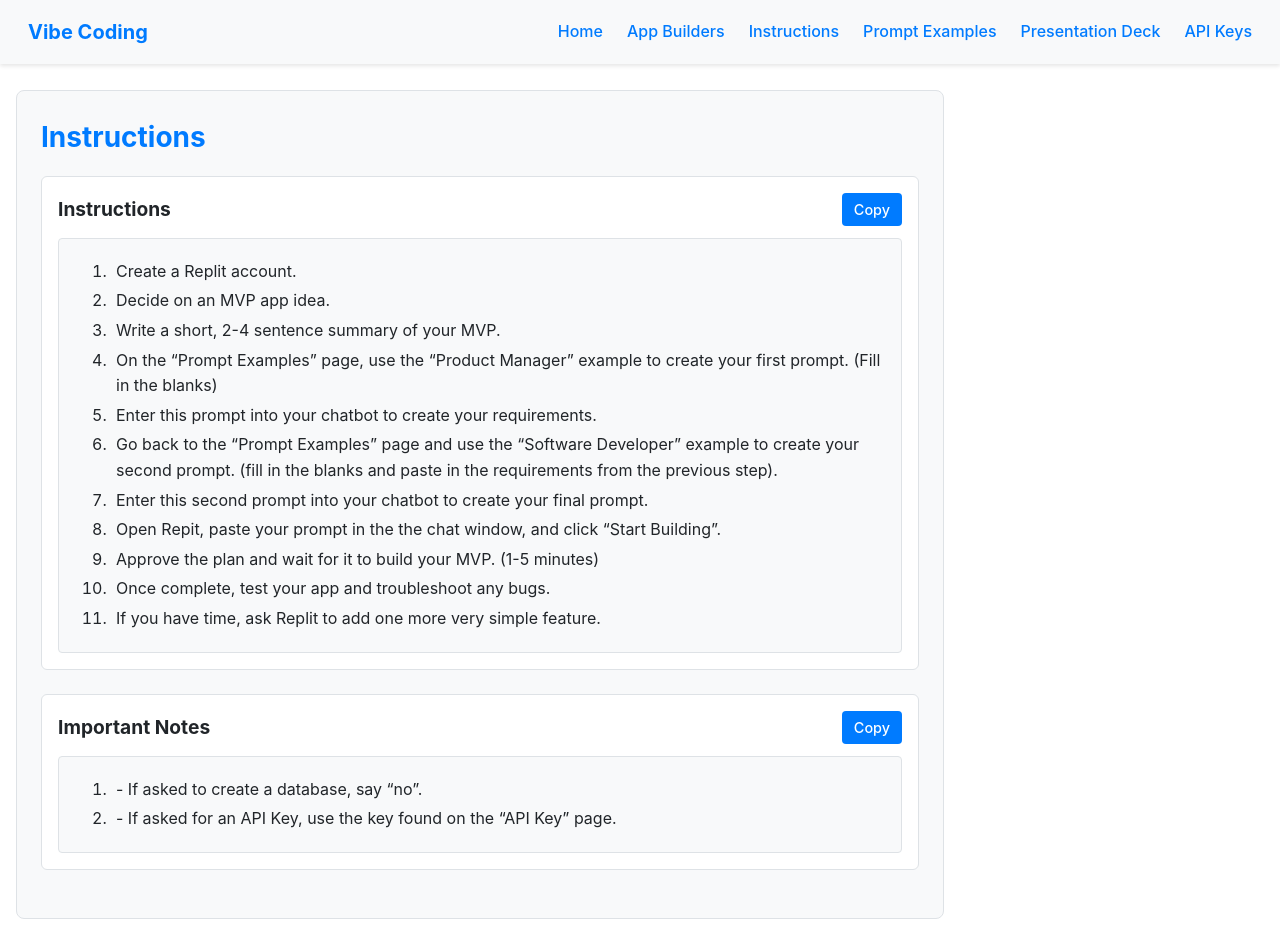
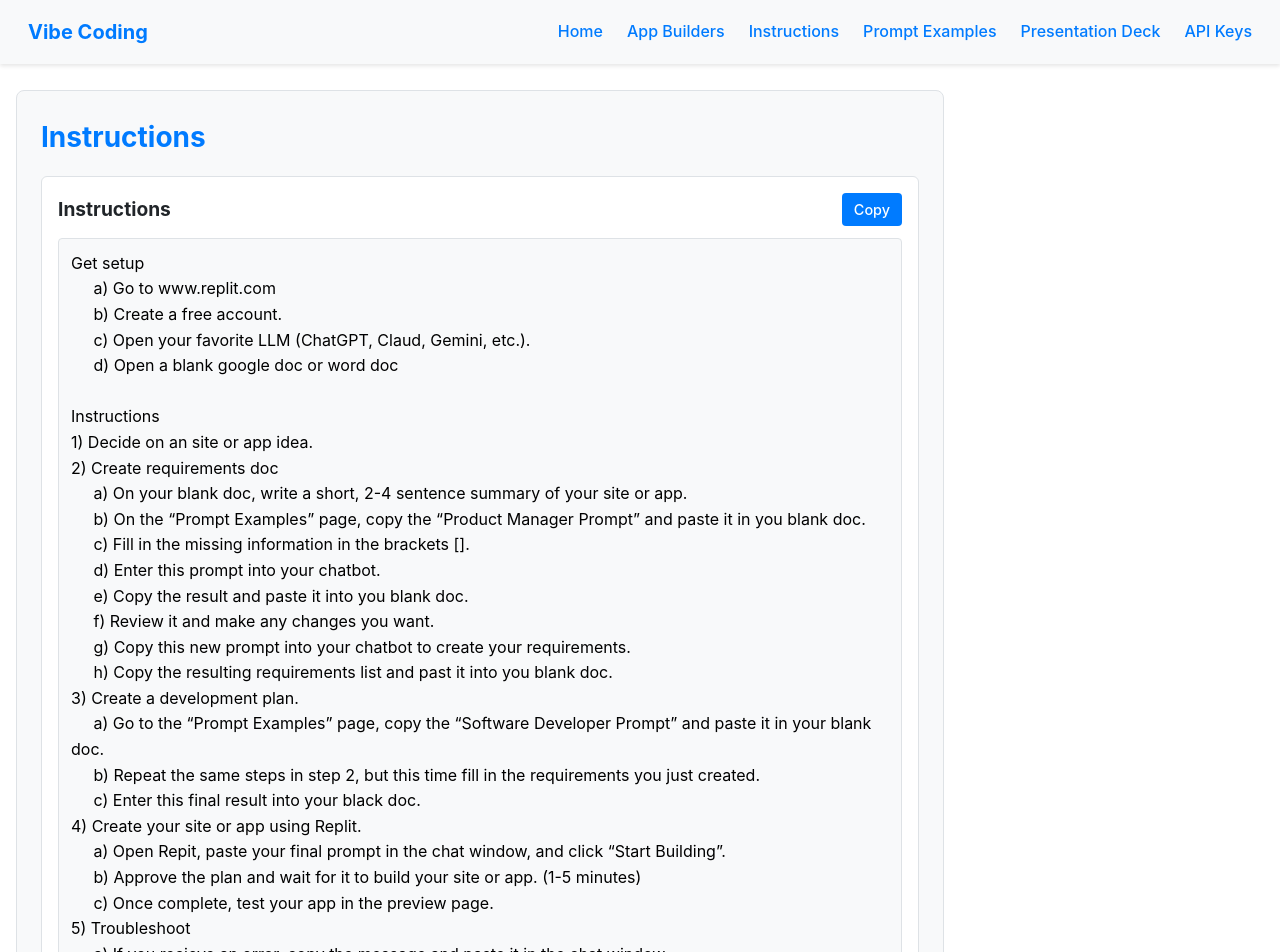
Before and after one commit to brandonup/vibe-coding, a React (Vite) app: page /instructions in a window 1280 px wide. Shown: the top 952 px of the page. Built offline with nearby package versions, Linux system fonts and the light colour scheme.

Commit message:
Updated instuctions

```diff
--- a/src/content.json
+++ b/src/content.json
@@ -1,6 +1,6 @@
 {
   "home": {
-    "welcomeText": "Vibe Coding: Building an MVP using Low-Code AI App Builders",
+    "welcomeText": "Vibe Coding: Building Site and Apps using Low-Code AI App Builders",
     "description": "A hands-on workshop to help you quickly build and deploy AI-powered applications without extensive coding."
   },
   "apiKeys": [
@@ -14,13 +14,73 @@
     {
       "id": "system-prompt-1",
       "label": "Product Manager Prompt",
-      "content": "You are a highly experienced Prompt Engineer. Please improve my prompt below.\n\nPrompt:\nRole: You are a highly experienced Product Manager.\nGoal: Create an MVP that helps us learn [Anticipated Learning]\nTask: Using the MVP description below, create a set of requirements my coding assistant can use to create this app. Keep the app as simple as possible while still achieving our goal. \n\nMVP description: \n[A short description of the site including functionality, fields, and any other requirements]"
+      "content": "You are a highly experienced Prompt Engineer. Please improve my prompt below.\n\nPrompt:\nRole: You are a highly experienced Product Manager.\nGoal: Create a simple and functional site or web app.  \nTask: Using the description below, create a set of requirements my coding assistant can use to create this web app. Keep the app as simple as possible while still achieving our goal. \n\nDescription: \n[A short description of the site including functionality, fields, and any other requirements]"
     },
     {
       "id": "system-prompt-2",
       "label": "Software Developer Prompt",
-      "content": "You are a highly experienced Prompt Engineer. Please improve my prompt below.\n\nPrompt:\nRole: You are a highly experienced Software Developer\nGoal: Create an MVP that helps us learn [Anticipated Learning].\nTask: Create an app that meets the requirements below.  Keep the app as simple as possible while still achieving our goal. \n\nRequirements:\n[Paste requirements here]"
+      "content": "You are a highly experienced Prompt Engineer. Please improve my prompt below.\n\nPrompt:\nRole: You are a highly experienced Software Developer\nGoal: Create a simple and functional site or web app.\nTask: Create a web app that meets the requirements below.  Keep the app as simple as possible while still achieving our goal. \n\nRequirements:\n[Paste requirements here]"
     }
   ],
-  "deckUrl": "https://docs.google.com/presentation/d/1gn1H3rhVuBeyXEBSXtyakJQ27y8YCnI9zAheyVt7cE0/edit?usp=sharing"
+  "deckUrl": "https://docs.google.com/presentation/d/1ERS1h2rPKux4oOpTuCKhk0n0m5Luyryw9ar1ZnIoTak/edit?usp=sharing",
+  "instructionsPage": {
+    "title": "Instructions",
+    "instructions": [
+      "Get setup",
+      "     a) Go to www.replit.com",
+      "     b) Create a free account.",
+      "     c) Open your favorite LLM (ChatGPT, Claud, Gemini, etc.).",
+      "     d) Open a blank google doc or word doc",
+      "  ",
+    "Instructions",
+      "1) Decide on an site or app idea.",
+      "2) Create requirements doc",
+      "     a) On your blank doc, write a short, 2-4 sentence summary of your site or app.",
+      "     b) On the “Prompt Examples” page, copy the “Product Manager Prompt” and paste it in you blank doc.",
+      "     c) Fill in the missing information in the brackets [].",
+      "     d) Enter this prompt into your chatbot.",
+      "     e) Copy the result and paste it into you blank doc.",
+      "     f) Review it and make any changes you want.",
+      "     g) Copy this new prompt into your chatbot to create your requirements.",
+      "     h) Copy the resulting requirements list and past it into you blank doc.",
+      "3) Create a development plan.",
+      "     a) Go to the “Prompt Examples” page, copy the “Software Developer Prompt” and paste it in your blank doc.",
+      "     b) Repeat the same steps in step 2, but this time fill in the requirements you just created.",
+      "     c) Enter this final result into your black doc.",
+      "4) Create your site or app using Replit.",
+      "     a) Open Repit, paste your final prompt in the chat window, and click “Start Building”.",
+      "     b) Approve the plan and wait for it to build your site or app. (1-5 minutes)",
+      "     c) Once complete, test your app in the preview page.",
+      "5) Troubleshoot",
+      "     a) If you recieve an error, copy the message and paste it in the chat window.",
+      "     b) Repeat this process untill the issue is fixed."
+
+    ],
+    "notes": [
+      "- If asked to create a database, say “no”.",
+      "- If asked for an API Key, use the key found on the “API Key” page."
+    ]
+  },
+  "appBuildersPage": {
+    "title": "App Builders",
+    "introText": "Here are some useful AI App Builders:",
+    "builders": [
+      {
+        "name": "Replit",
+        "url": "https://replit.com/"
+      },
+      {
+        "name": "Lovable",
+        "url": "https://lovable.dev/"
+      },
+      {
+        "name": "Bolt",
+        "url": "https://bolt.new/"
+      },
+      {
+        "name": "Curser",
+        "url": "https://www.cursor.com/en"
+      }
+    ]
+  }
 }
--- a/src/pages/AppBuilders.jsx
+++ b/src/pages/AppBuilders.jsx
@@ -1,20 +1,20 @@
 import Section from '../components/Section';
+import contentData from '../content.json';
 
 const AppBuilders = () => {
+  const { title, introText, builders } = contentData.appBuildersPage;
+
   return (
-    <Section title="App Builders">
-      <p>Here are some useful AI App Builders:</p>
+    <Section title={title}>
+      <p>{introText}</p>
       <ul>
-        <li>
-          <a href="https://replit.com/" target="_blank" rel="noopener noreferrer">
-            Replit
-          </a>
-        </li>
-        <li>
-          <a href="https://lovable.dev/" target="_blank" rel="noopener noreferrer">
-            Lovable
-          </a>
-        </li>
+        {builders.map((builder, index) => (
+          <li key={`${builder.name}-${index}`}>
+            <a href={builder.url} target="_blank" rel="noopener noreferrer">
+              {builder.name}
+            </a>
+          </li>
+        ))}
       </ul>
     </Section>
   );
--- a/src/pages/Instructions.jsx
+++ b/src/pages/Instructions.jsx
@@ -1,19 +1,23 @@
 import Section from '../components/Section';
 import TextBox from '../components/TextBox';
+import contentData from '../content.json';
+
 const Instructions = () => {
+  const { title, instructions, notes } = contentData.instructionsPage;
+
   return (
-    <Section title="Instructions">
+    <Section title={title} customClassName="instructions-page-section">
       <TextBox
         id="instructions-textbox"
         label="Instructions"
-        content="1) Create a Replit account.\n2) Decide on an MVP app idea.\n3) Write a short, 2-4 sentence summary of your MVP.\n4) On the “Prompt Examples” page, use the “Product Manager” example to create your first prompt. (Fill in the blanks)\n5) Enter this prompt into your chatbot to create your requirements. \n6) Go back to the “Prompt Examples” page and use the “Software Developer” example to create your second prompt. (fill in the blanks and paste in the requirements from the previous step).\n7) Enter this second prompt into your chatbot to create your final prompt.\n8) Open Repit, paste your prompt in the the chat window, and click “Start Building”.\n9) Approve the plan and wait for it to build your MVP. (1-5 minutes) \n10) Once complete, test your app and troubleshoot any bugs.\n11) If you have time, ask Replit to add one more very simple feature."
-        asList={true}
+        content={instructions.join('\n')}
+        asList={false}
       />
       <TextBox
         id="instructions-notes-textbox"
         label="Important Notes"
-        content="- If asked to create a database, say “no”.\n- If asked for an API Key, use the key found on the “API Key” page."
-        asList={true}
+        content={notes.join('\n')}
+        asList={false}
       />
     </Section>
   );
--- a/src/styles/index.css
+++ b/src/styles/index.css
@@ -204,7 +204,7 @@ body.dark-mode {
   padding: 0.75rem;
   border-radius: 4px;
   border: 1px solid var(--border-color);
-  font-family: 'Courier New', Courier, monospace;
+  /* font-family: 'Courier New', Courier, monospace; -- REMOVED, will inherit from body */
   font-size: 0.95rem;
   text-align: left; /* Override body center for pre-wrap content, usually code/logs look better left-aligned */
   /* User wants *everything* centered. Let's try text-align: center here too and see. If it looks bad for pre-wrap, we can revert. */
@@ -305,3 +305,11 @@ body.dark-mode {
     margin-right: auto; /* Pushes burger to the right */
   }
 }
+
+/* Make text black and use standard sans-serif font for Instructions page TextBoxes */
+
+.instructions-page-section .text-box-content { /* Applies to both text boxes now */
+  color: #000000 !important;
+  font-family: -apple-system, BlinkMacSystemFont, 'Segoe UI', Roboto, Helvetica, Arial, sans-serif !important;
+  font-size: inherit !important;
+}
```
